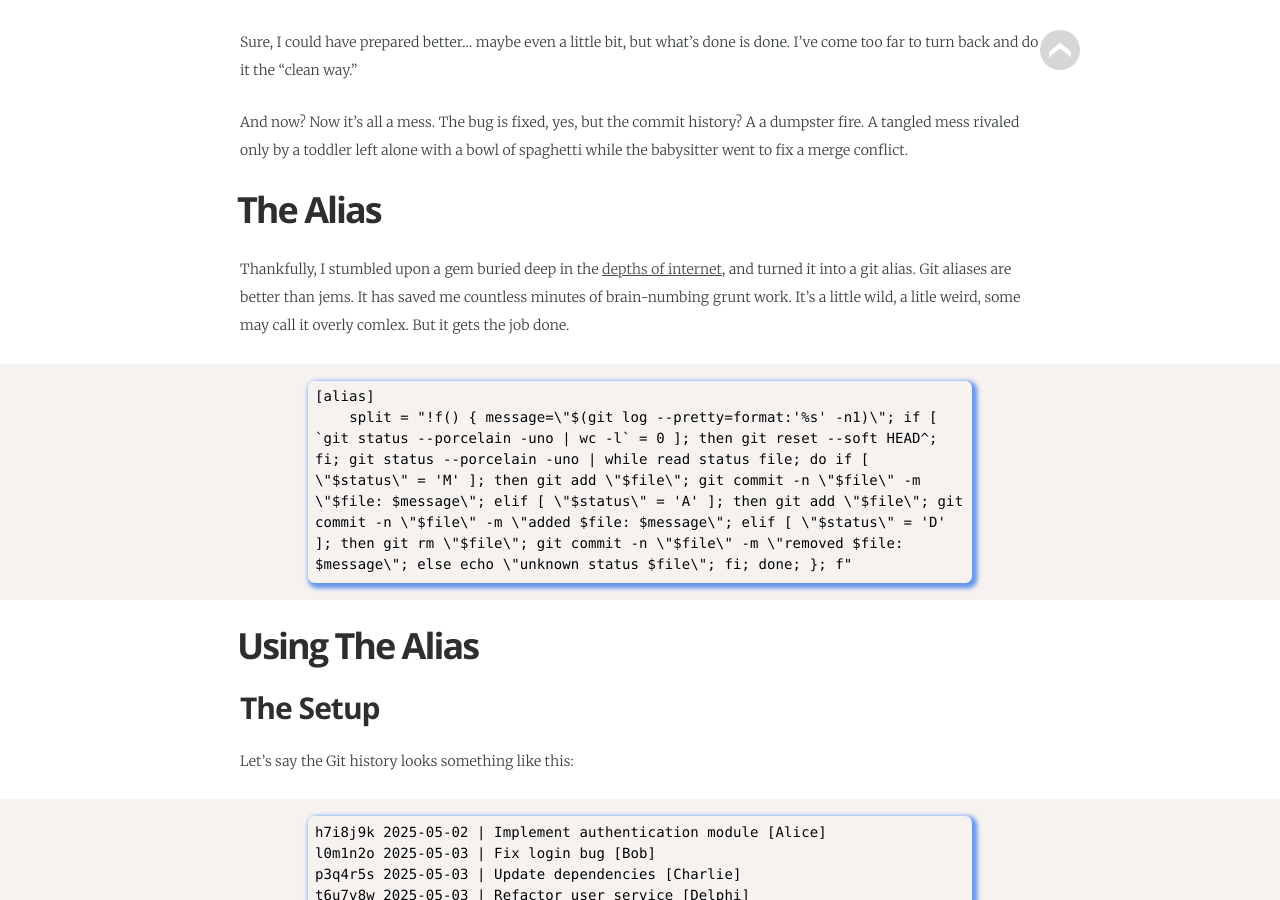
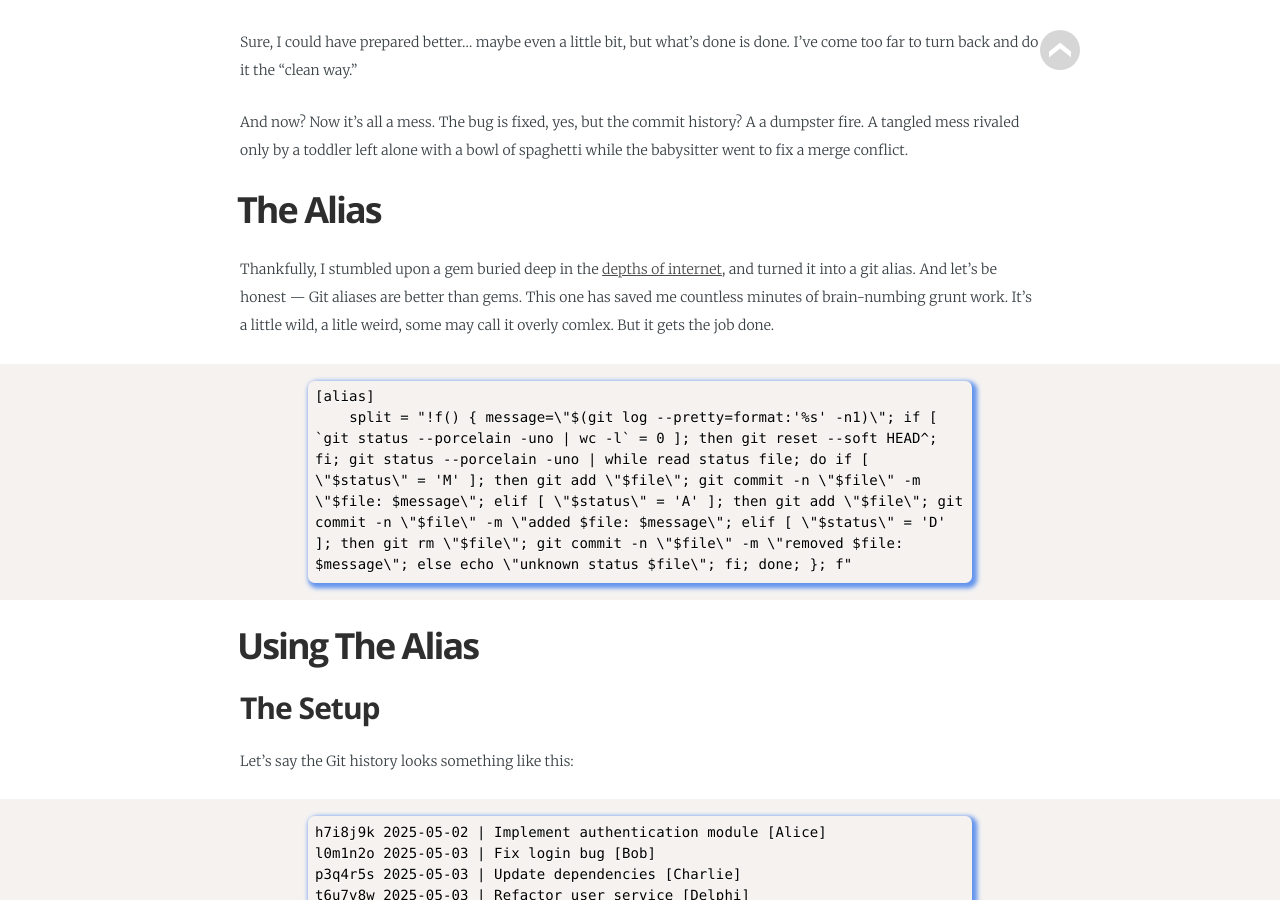
Before and after one commit to kunaltyagi/kunaltyagi.github.io, a Jekyll site: the page built from _posts/2025-05-03-split-commit.md, in a window 1280 px wide and 900 px high, scrolled down 1215 px. Built offline with Jekyll 4.4.1, drawn with Linux system fonts in a browser that asks for light colours; some web fonts are replaced.

Commit message:
fix flow

````diff
--- a/_posts/2025-05-03-split-commit.md
+++ b/_posts/2025-05-03-split-commit.md
@@ -28,8 +28,8 @@ A tangled mess rivaled only by a toddler left alone with a bowl of spaghetti whi
 # The Alias
 
 Thankfully, I stumbled upon a gem buried deep in the [depths of internet](https://hisham.hm/2019/02/12/splitting-a-git-commit-into-one-commit-per-file/), and turned it into a git alias.
-Git aliases are better than jems.
-It has saved me countless minutes of brain-numbing grunt work.
+And let’s be honest — Git aliases are better than gems.
+This one has saved me countless minutes of brain-numbing grunt work.
 It's a little wild, a litle weird, some may call it overly comlex. But it gets the job done.
 
 ```ini
````
